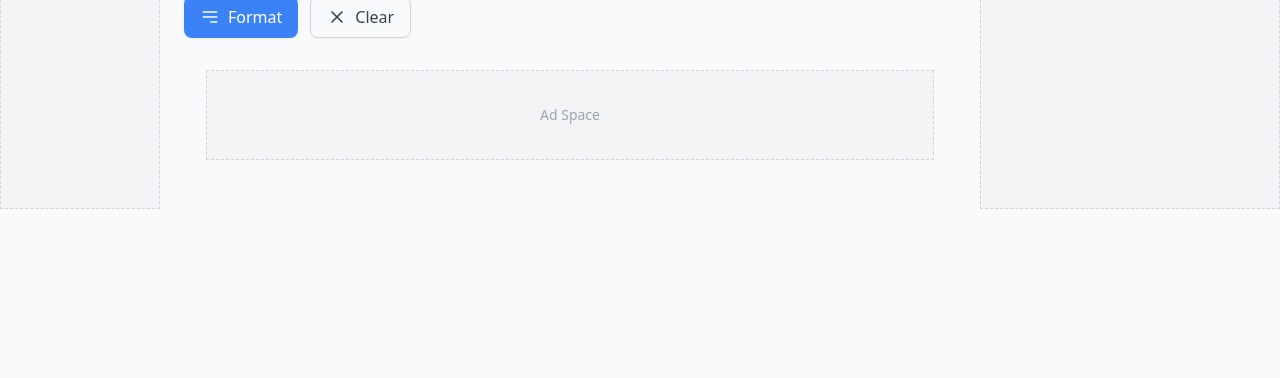
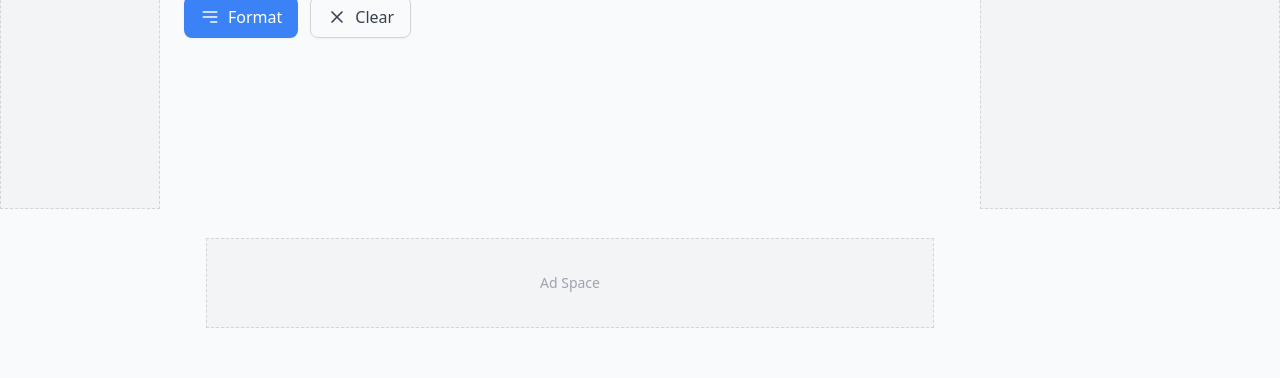
Before and after one commit to christianbernecker/adtech-toolbox, a React (Vite) app in the folder json-explorer/: page /json-explorer in a window 1280 px wide. Shown: the part 439-817 px from the top of the page. Built offline with nearby package versions, Linux system fonts and the light colour scheme.

Commit message:
Add minimum margin of 200px above bottom ad slot

```diff
--- a/json-explorer/src/components/layouts/MainLayout.jsx
+++ b/json-explorer/src/components/layouts/MainLayout.jsx
@@ -94,9 +94,9 @@ const MainLayout = () => {
           <div className="flex-1 p-6">
             <Outlet context={{ isDarkMode, toggleDarkMode }} />
 
-            {/* Bottom Ad Banner - positioned inside content div after the main content */}
+            {/* Bottom Ad Banner - positioned inside content div after the main content with minimum 200px margin */}
             {showAds && (
-              <div className="w-full mt-8">
+              <div className="w-full" style={{ marginTop: '200px' }}>
                 <div id="div-gpt-ad-bottom" className="mx-auto" style={{ width: '728px', maxWidth: '100%', height: '90px' }}>
                   {/* Ad will be loaded here */}
                   <div className="w-full h-full flex items-center justify-center bg-gray-100 border border-dashed border-gray-300">
```
